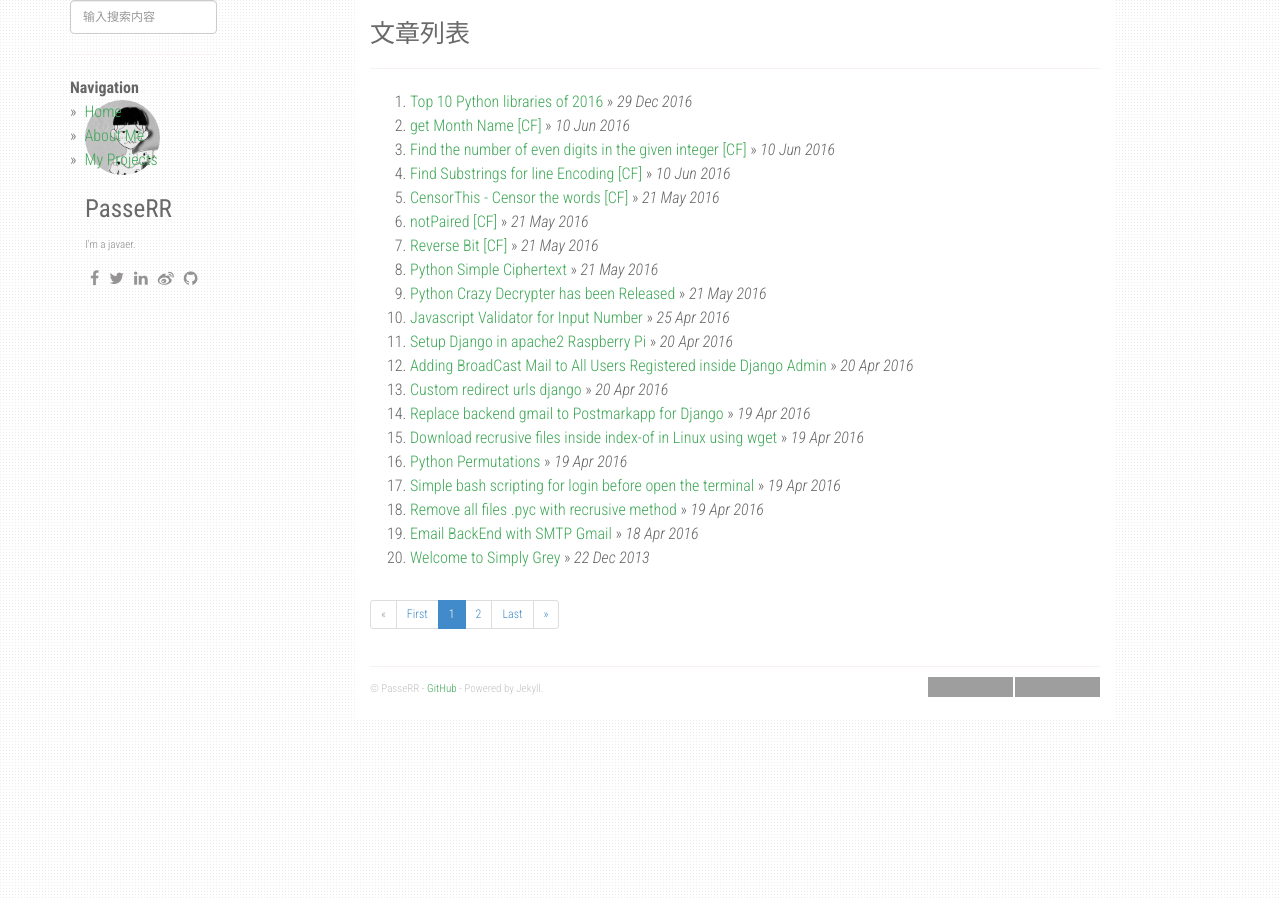
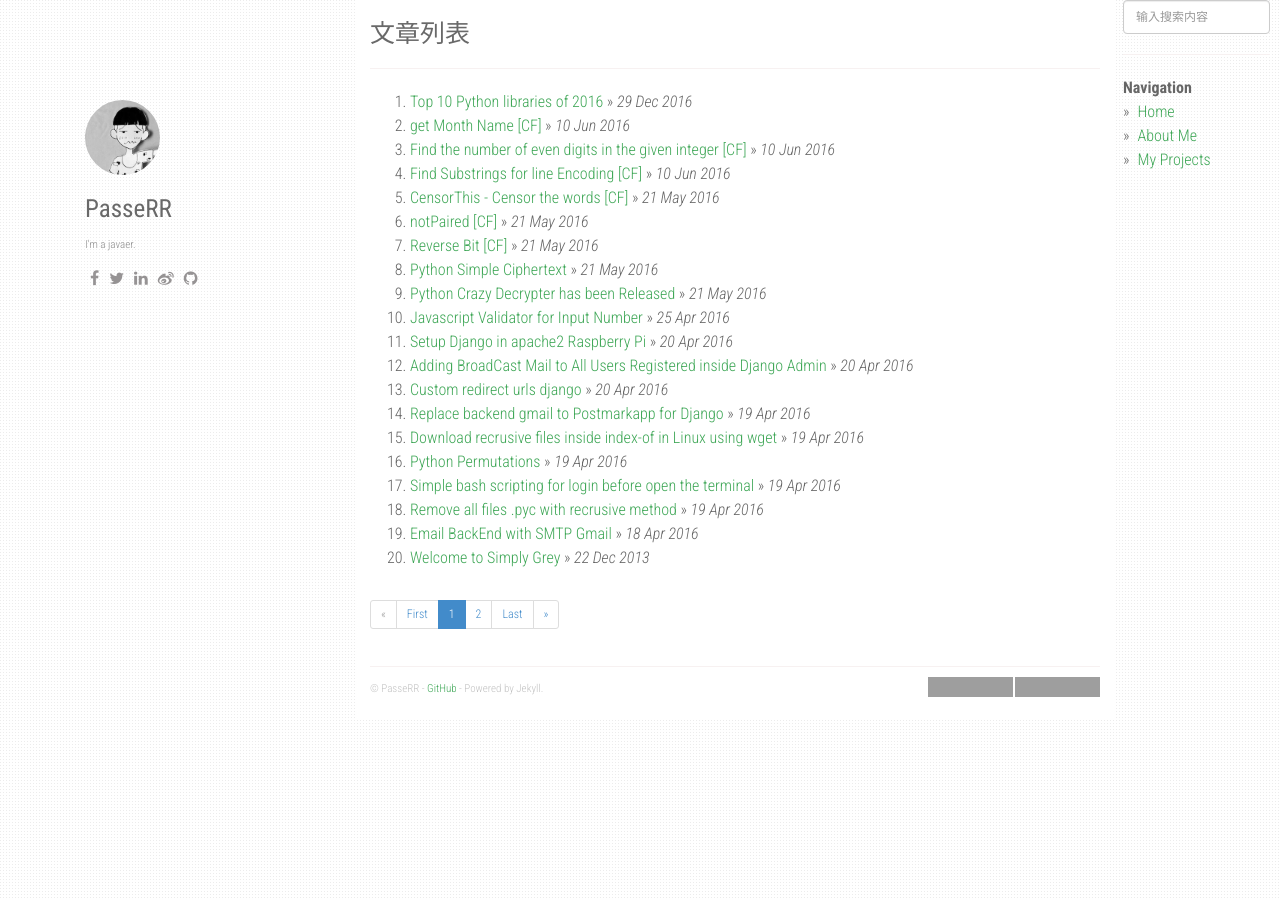
Before and after one commit to PasseRR/passerr.github.io, a Jekyll site: the page built from index.html, in a window 1280 px wide. Built offline with Jekyll 4.4.1, drawn with Linux system fonts in a browser that asks for light colours; nearby versions of some CDN libraries; the list of posts is cut into pages by our own code; grey boxes are pictures that could not be loaded.

Commit message:
modify settings

```diff
--- a/_layouts/default.html
+++ b/_layouts/default.html
@@ -144,7 +144,7 @@ layout: compress
           </div>
         </footer>
       </div>
-      <div class="fixed-condition">
+      <div class="right-condition">
          <div class="search" id="js-search">
             <input type="text" placeholder="输入搜索内容" class="form-control" id="js-search__input">
             <ul class="search__results" id="js-search__results"></ul>
--- a/static/css/main.css
+++ b/static/css/main.css
@@ -170,3 +170,10 @@ div.col-sm-3 img.profile-avatar {
     margin-top: 30px;
   }
 }
+@media (min-width: 1024px) {
+  .right-condition {
+    position: absolute;
+    right: 10px;
+    max-width: 255px;
+  }
+}
```
